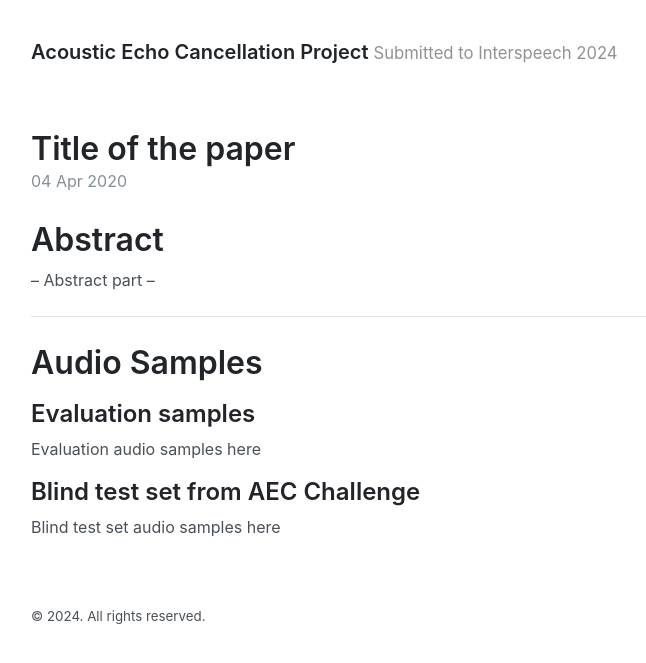
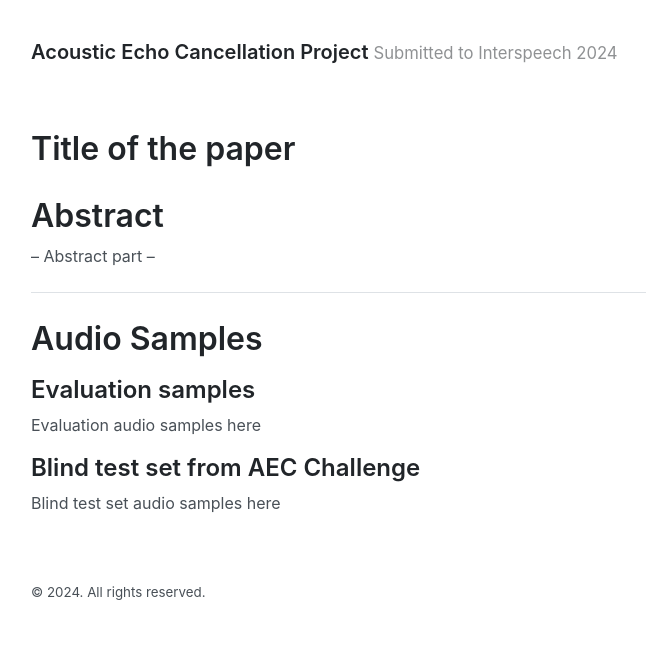
Before and after one commit to aec-project/aec-project.github.io, a Jekyll site: the page built from index.html, in a window 1280 px wide. Shown: the top 663 px of the page, without its empty margins (273-919 px from the left). Built offline with Jekyll 4.4.1, drawn with Linux system fonts in a browser that asks for light colours; the list of posts is cut into pages by our own code.

Commit message:
Update index.html
Remove posting time

```diff
--- a/index.html
+++ b/index.html
@@ -12,8 +12,6 @@ title: Home
       </a>
     </h1>
 
-    <time datetime="{{ post.date | date_to_xmlschema }}" class="post-date">{{ post.date | date_to_string }}</time>
-
     {{ post.content }}
   </article>
   {% endfor %}
```
